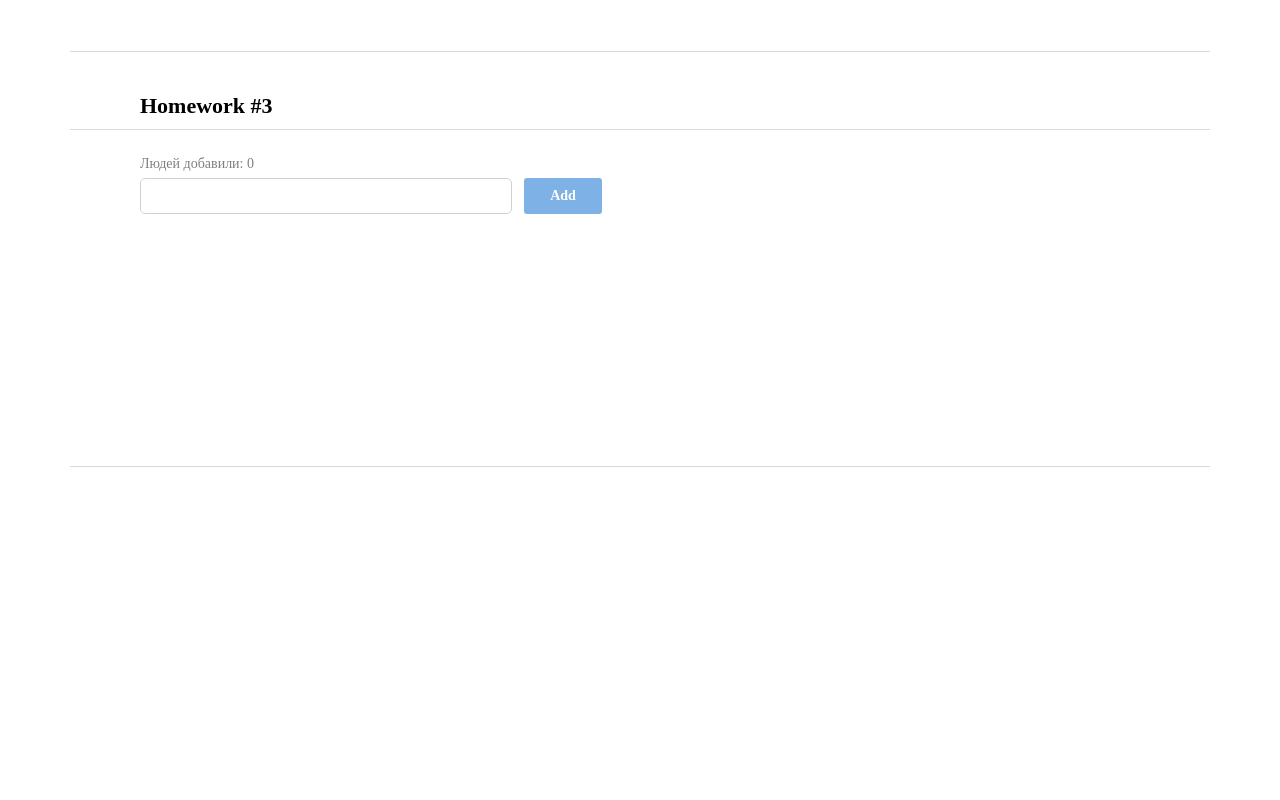
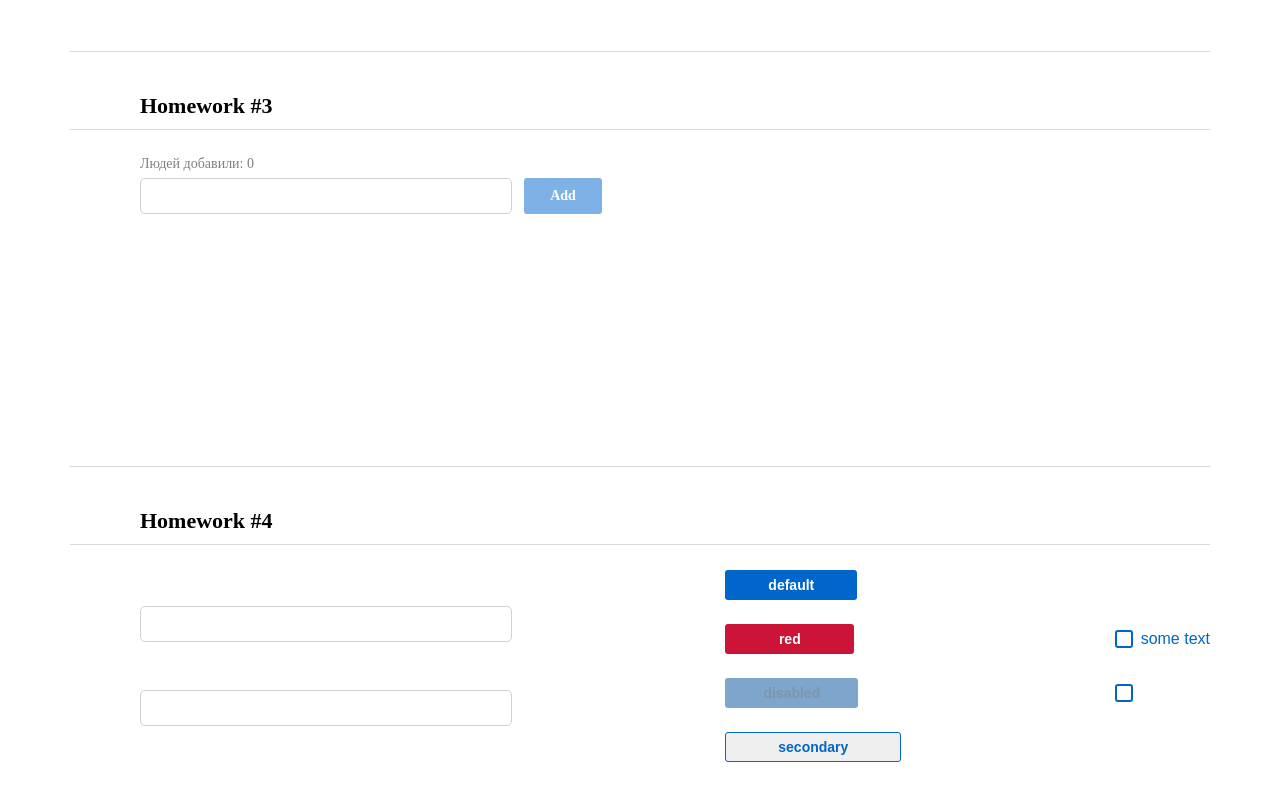
Before and after one commit to MaxSantucci/auto-hw, a React (Create React App) app: page / in a window 1280 px wide. Shown: the part 771-1571 px from the top of the page. Before the commit the page ends 1278 px from the top, so only its background shows below. Built offline with nearby package versions, Linux system fonts and the light colour scheme.

Commit message:
fourth homework

```diff
--- a/src/s1-main/App.tsx
+++ b/src/s1-main/App.tsx
@@ -3,6 +3,7 @@ import s from './App.module.css'
 import HW1 from '../s2-homeworks/hw01/HW1'
 import HW2 from "../s2-homeworks/hw02/HW2";
 import HW3 from "../s2-homeworks/hw03/HW3";
+import HW4 from "../s2-homeworks/hw04/HW4";
 
 function App() {
    return (
@@ -12,7 +13,7 @@ function App() {
             {/*раскомментировать по ходу выполнения*/}
             <HW2/>
             <HW3/>
-            {/*<HW4/>*/}
+            <HW4/>
 
             {/*при выполнении дз 5 и более - закомментировать здесь дз 1-4, так как они есть внутри дз 5*/}
             {/*<HW5/>*/}
--- a/src/s2-homeworks/hw03/GreetingContainer.tsx
+++ b/src/s2-homeworks/hw03/GreetingContainer.tsx
@@ -21,7 +21,6 @@ export const pureAddUser = (
       setName('')
    }
 }
-
 
 
 export const pureOnBlur = (name: string, setError: (error: string) => void) => { // если имя пустое - показать ошибку
--- a/src/s2-homeworks/hw04/Stand.module.css
+++ b/src/s2-homeworks/hw04/Stand.module.css
@@ -2,6 +2,7 @@
    display: flex;
    justify-content: space-between;
    align-items: center;
+   margin-bottom: 30px;
 }
 
 .inputs {
--- a/src/s2-homeworks/hw04/common/c1-SuperInputText/SuperInputText.module.css
+++ b/src/s2-homeworks/hw04/common/c1-SuperInputText/SuperInputText.module.css
@@ -1,20 +1,37 @@
 .input:focus {
+   outline: none;
 }
 
 .input {
+   min-width: 372px;
+   border: 1px solid #D1D1D1;
+   border-radius: 5px;
+   font-weight: 500;
+   font-size: 16px;
+   padding: 8px 12px;
+   color: #000;
 }
 
 .inputWrapper {
+   position: relative;
 }
 
 .superInput {
 }
 
 .errorInput {
+   border: 1px solid #CC1439;
 }
 
 .errorInput:focus {
 }
 
 .error {
+   font-weight: 400;
+   font-size: 10px;
+   line-height: 12px;
+   color: #CC1439;
+   position: absolute;
+   bottom: 100%;
+   left: 0;
 }
--- a/src/s2-homeworks/hw04/common/c2-SuperButton/SuperButton.module.css
+++ b/src/s2-homeworks/hw04/common/c2-SuperButton/SuperButton.module.css
@@ -1,36 +1,85 @@
 .button {
+   padding: 5px 24px;
+   font-weight: 600;
+   font-size: 14px;
+   line-height: 20px;
+   border: none;
+   border-radius: 3px;
 }
 
 .disabled {
+   width: 133px;
+   height: 30px;
+   color: #002E5C;
+   background: #004D99;
+   border-radius: 3px;
 }
 
 .secondary {
+   width: 176px;
+   height: 30px;
+   border: 1px solid #0066CC;
+   color: #0066CC;
+   border-radius: 3px;
+   padding: 4px 23px;
+   line-height: 20px;
 }
 
 .default {
+   width: 132px;
+   height: 30px;
+   background: #0066CC;
+   color: #FFFFFF;
 }
 
 .red {
+   width: 129px;
+   height: 30px;
+   background: #CC1439;
+   border-radius: 3px;
+   color: #FFFFFF;
+
+}
+
+.button:hover {
+   cursor: pointer;
 }
 
 .default:hover {
+   width: 167px;
+   background: #0080FF;
 }
 
 .red:hover {
+   width: 167px;
+   background: #FF1A47;
+}
+
+.disabled:hover {
+   cursor: initial;
 }
 
 .secondary:hover {
+   width: 167px;
+   background: #E5F0FA;
 }
 
 
 .default:active {
+   width: 149px;
+   background: #0059B3;
 }
 
 .secondary:active {
+   width: 149px;
+   background: #C9E5FF;
 }
 
 .red:active {
+   width: 149px;
+   background: #B31232;
 }
 
 .button:disabled {
+   opacity: 0.5;
 }
--- a/src/s2-homeworks/hw04/common/c2-SuperButton/SuperButton.tsx
+++ b/src/s2-homeworks/hw04/common/c2-SuperButton/SuperButton.tsx
@@ -18,10 +18,10 @@ const SuperButton: React.FC<SuperButtonPropsType> = (
    }
 ) => {
    const finalClassName = s.button
-        // + (disabled
-        //         ? ...
-        //         : xType === 'red'
-        //             ? ...
+      + ' ' + (disabled ? s.disabled :
+         xType === 'red' ? s.red :
+            xType === "secondary" ? s.secondary :
+               s.default)
       + (className ? ' ' + className : '') // задачка на смешивание классов
 
    return (
--- a/src/s2-homeworks/hw04/common/c3-SuperCheckbox/SuperCheckbox.tsx
+++ b/src/s2-homeworks/hw04/common/c3-SuperCheckbox/SuperCheckbox.tsx
@@ -4,6 +4,8 @@ import React, {
    InputHTMLAttributes,
 } from 'react'
 import s from './SuperCheckbox.module.css'
+import {Simulate} from "react-dom/test-utils";
+import change = Simulate.change;
 
 // тип пропсов обычного инпута
 type DefaultInputPropsType = DetailedHTMLProps<InputHTMLAttributes<HTMLInputElement>,
@@ -28,7 +30,8 @@ const SuperCheckbox: React.FC<SuperCheckboxPropsType> = (
 ) => {
    const onChangeCallback = (e: ChangeEvent<HTMLInputElement>) => {
       // задачка на написание онченджа
-
+      onChange && onChange(e)
+      onChangeChecked && onChangeChecked(e.currentTarget.checked)
    }
 
    const finalInputClassName = s.checkbox
```
Lines whose indentation alone changed are shown as unchanged.
